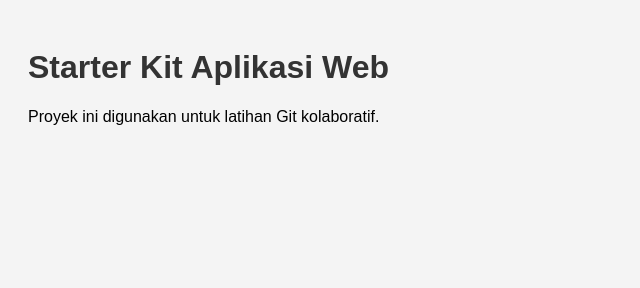
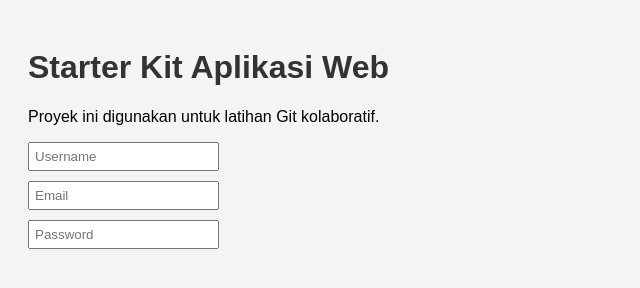
Before and after one commit to Dinnerbone7949/Tugas-PWL, a plain HTML site: page index.html in a window 1280 px wide. Shown: the whole page, without its empty margins (0-640 px from the left). Drawn offline with Linux system fonts and the light colour scheme.

Commit message:
feat: add input on login page

```diff
--- a/index.html
+++ b/index.html
@@ -8,7 +8,9 @@
   <body>
     <h1>Starter Kit Aplikasi Web</h1>
     <p>Proyek ini digunakan untuk latihan Git kolaboratif.</p>
-
+    <input type="text" placeholder="Username" />
+    <input type="email" placeholder="Email" />
+    <input type="password" placeholder="Password" />
     <script src="js/script.js"></script>
   </body>
 </html>
```
